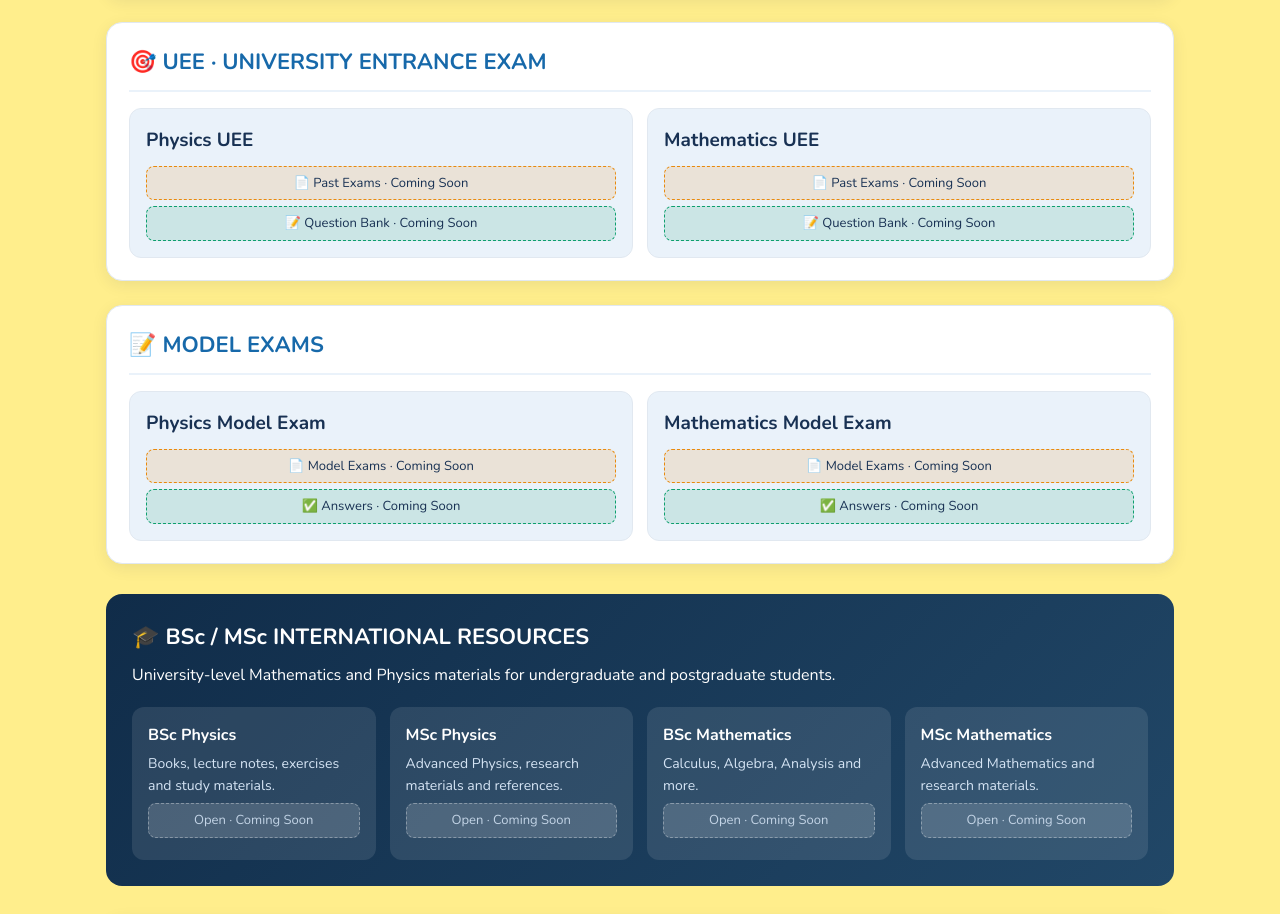
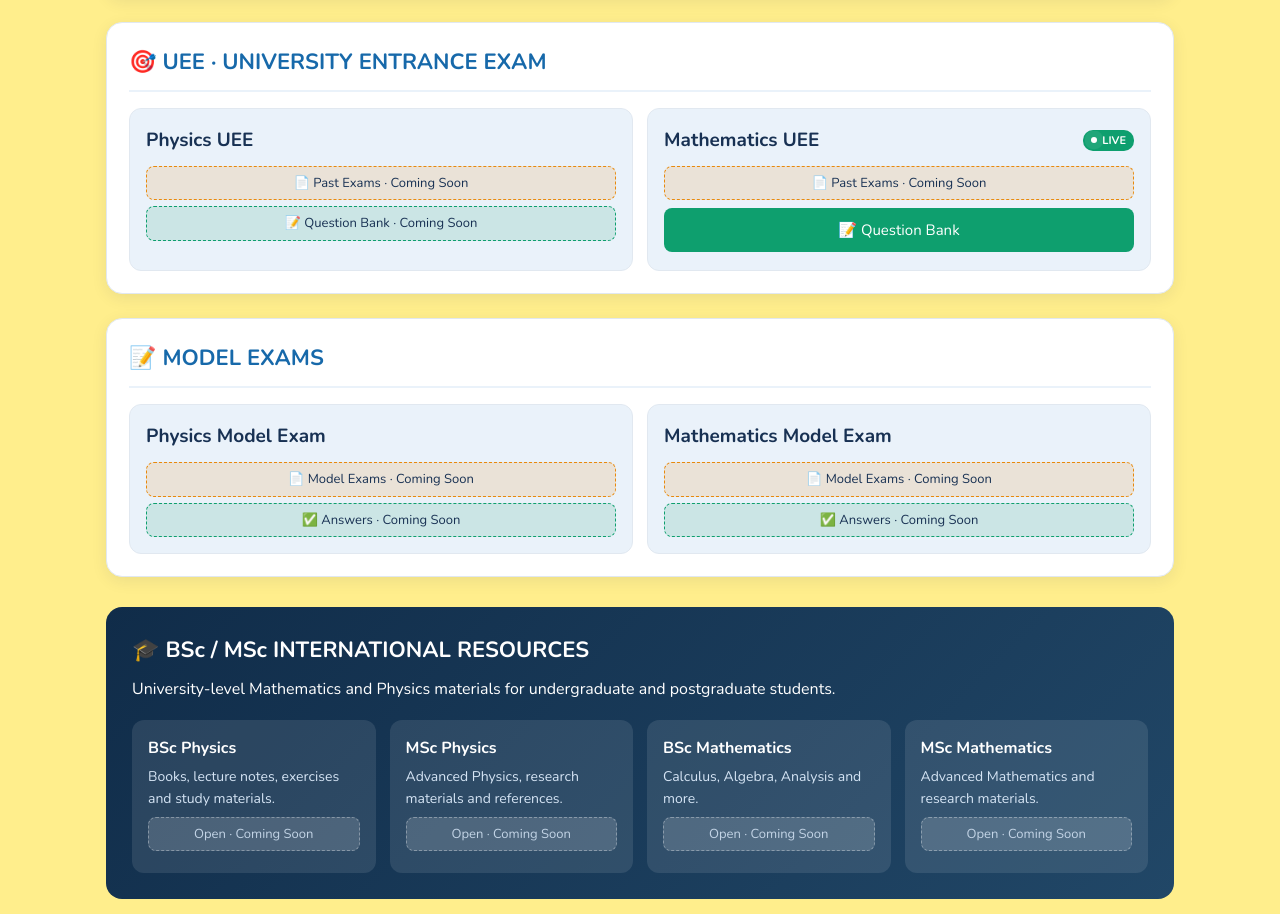
Before and after one commit to phy-27/phy-27.github.io, a plain HTML site: page index.html in a window 1280 px wide. Shown: the part 1160-2074 px from the top of the page. Drawn offline with nearby package versions, Linux system fonts and the light colour scheme.

Commit message:
Update index.html

```diff
--- a/index.html
+++ b/index.html
@@ -387,7 +387,7 @@ const DATA = {
   /* UEE and Model: books = first button (past exams / model exams), qb = second button (question bank / answers) */
   uee: [
     { grade: 12, subject: "Physics",     books: "", qb: "", chapters: [] },
-    { grade: 12, subject: "Mathematics", books: "", qb: "", chapters: [] }
+    { grade: 12, subject: "Mathematics", books: "", qb: "http://phy-27.github.io/EUEE Calculus(2001-2018).html", chapters: [] }
   ],
   model: [
     { grade: 12, subject: "Physics",     books: "", qb: "", chapters: [] },
```
